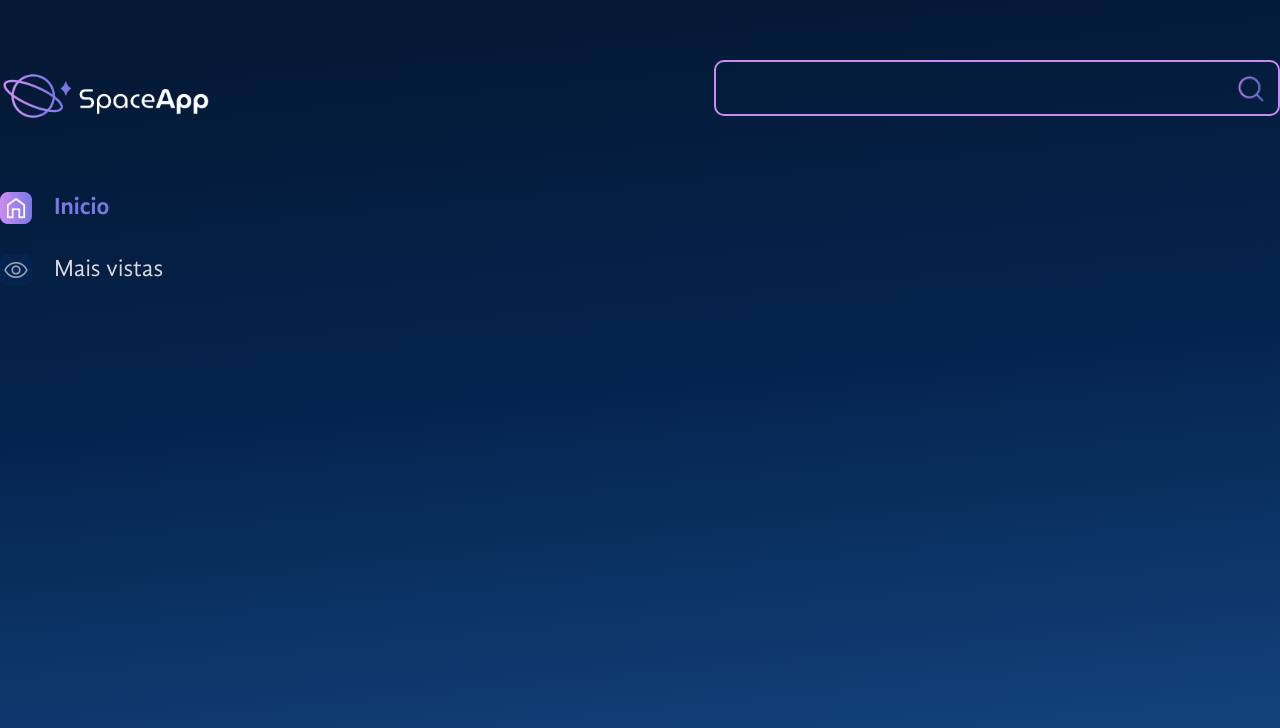
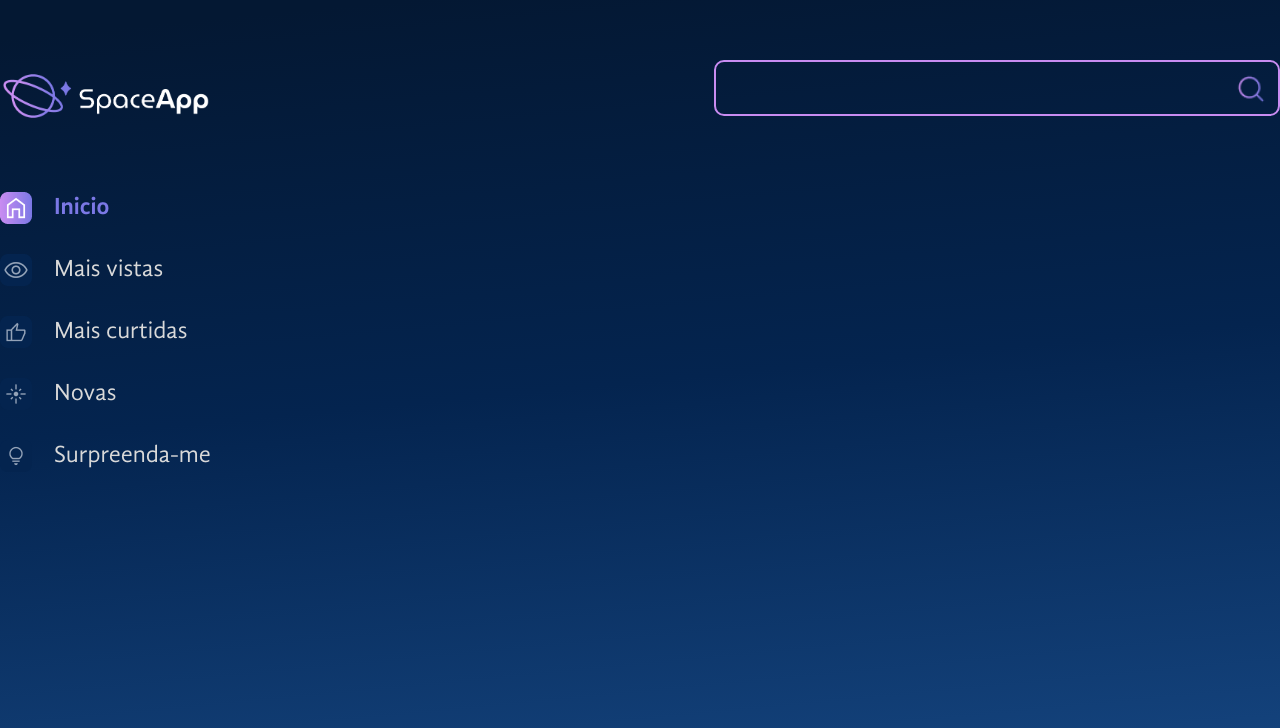
Before and after one commit to leonfpontes/space-app, a React (Vite) app: page / in a window 1280 px wide. Shown: the top 728 px of the page. Built offline with nearby package versions, Linux system fonts and the light colour scheme.

Commit message:
todos itens do aside

```diff
--- a/src/component/BarraLateral/index.jsx
+++ b/src/component/BarraLateral/index.jsx
@@ -26,6 +26,24 @@
                     >
                         Mais vistas
                     </ItemNavegacao>
+                    <ItemNavegacao
+                        iconeAtivo="/icones/mais-curtidas-ativo.png"
+                        iconeInativo="/icones/mais-curtidas-inativo.png"
+                    >
+                        Mais curtidas
+                    </ItemNavegacao>
+                    <ItemNavegacao
+                        iconeAtivo="/icones/novas-ativo.png"
+                        iconeInativo="/icones/novas-inativo.png"
+                    >
+                        Novas
+                    </ItemNavegacao>
+                    <ItemNavegacao
+                        iconeAtivo="/icones/surpreenda-me-ativo.png"
+                        iconeInativo="/icones/surpreenda-me-inativo.png"
+                    >
+                        Surpreenda-me
+                    </ItemNavegacao>
                 </ListaEstilizada>
             </nav>
         </aside>
```
